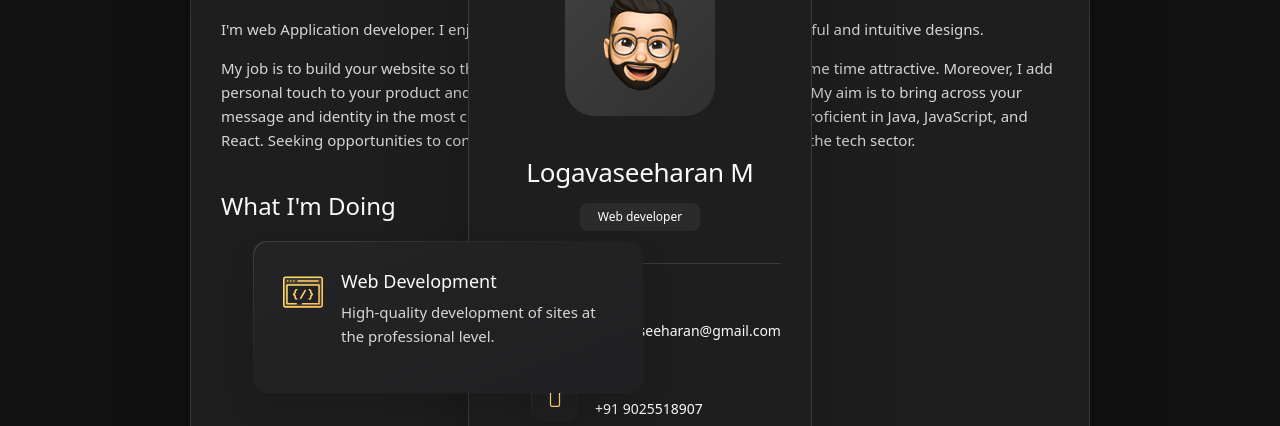
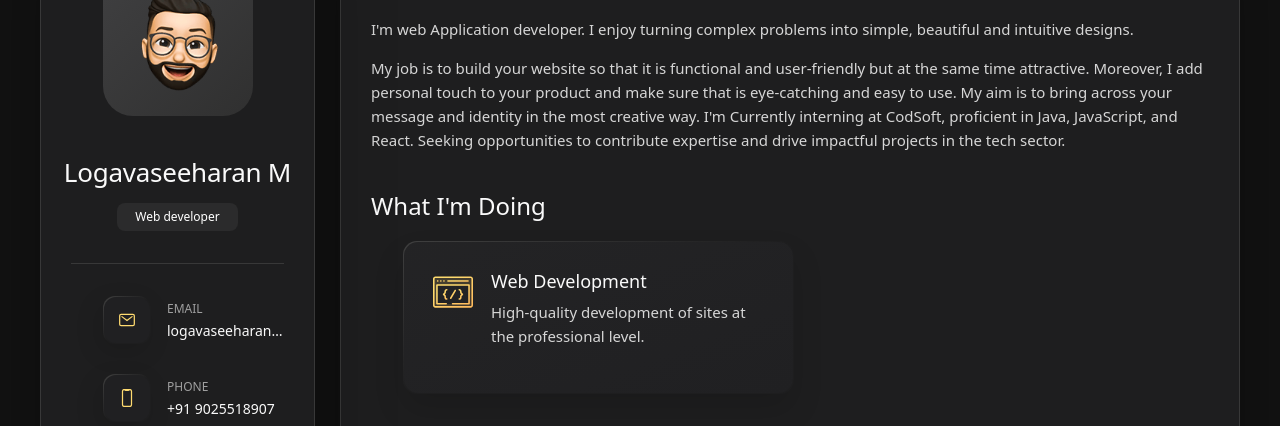
Before and after one commit to logavaseeharan/Portfolio, a plain HTML site: page Portfolio/index.html in a window 1280 px wide. Shown: the part 152-578 px from the top of the page. Drawn offline with nearby package versions, Linux system fonts and the light colour scheme; files whose address does not match are found by name.

Commit message:
Update index.html

```diff
--- a/Portfolio/index.html
+++ b/Portfolio/index.html
@@ -41,7 +41,7 @@
       - #SIDEBAR
     -->
 
-    <aside class="sidebar" data-sidebar style="position:fixed">
+    <aside class="sidebar" data-sidebar style="position:sticky">
 
       <div class="sidebar-info" >
 
```
